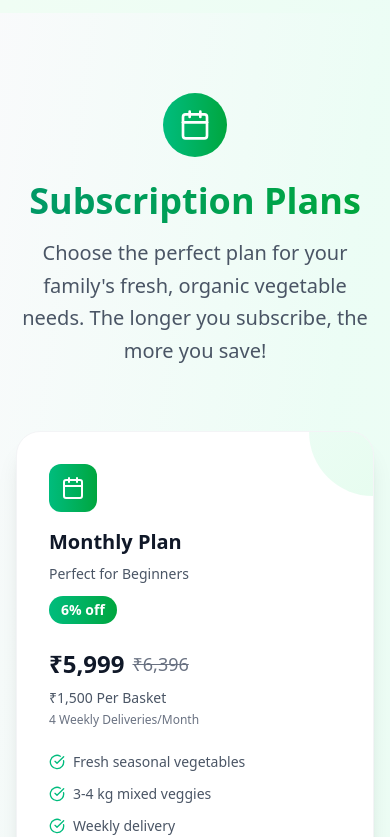
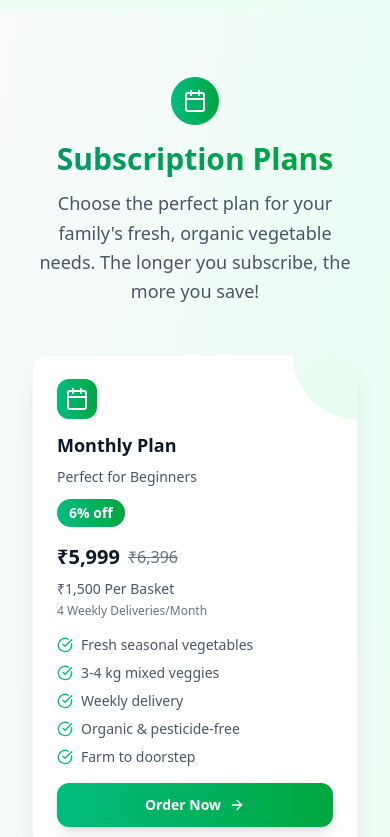
Before and after one commit to Kuldeepkant26/NaturallyGood, a React (Vite) app: page / in a window 390 px wide. Shown: the part 3780-4617 px from the top of the page. Built offline with nearby package versions, Linux system fonts and the light colour scheme.

Commit message:
Fixed responsive

```diff
--- a/src/components/ui/SubscriptionSection.jsx
+++ b/src/components/ui/SubscriptionSection.jsx
@@ -1,17 +1,10 @@
-import React, { useState, useRef } from 'react';
-import { motion, useInView, useMotionValue, useSpring, useTransform, AnimatePresence } from 'motion/react';
+import React, { useState } from 'react';
+import { motion, AnimatePresence } from 'motion/react';
 import { CheckCircle, Star, Zap, Calendar, Gift, ArrowRight, X, ShoppingBasket, Users, Clock } from 'lucide-react';
 
 const SubscriptionSection = () => {
   const [hoveredPlan, setHoveredPlan] = useState(null);
   const [selectedPlan, setSelectedPlan] = useState(null);
-  const ref = useRef(null);
-  const isInView = useInView(ref, { once: true, amount: 0.3 });
-
-  const x = useMotionValue(0);
-  const y = useMotionValue(0);
-  const rotateX = useSpring(useTransform(y, [-100, 100], [30, -30]));
-  const rotateY = useSpring(useTransform(x, [-100, 100], [-30, 30]));
 
   const subscriptionPlans = [
     {
@@ -170,46 +163,8 @@ const SubscriptionSection = () => {
     }
   ];
 
-  const containerVariants = {
-    hidden: { opacity: 0 },
-    visible: {
-      opacity: 1,
-      transition: {
-        staggerChildren: 0.2,
-        delayChildren: 0.3
-      }
-    }
-  };
-
-  const cardVariants = {
-    hidden: {
-      opacity: 0,
-      y: 50,
-      scale: 0.9,
-      rotateX: -15
-    },
-    visible: {
-      opacity: 1,
-      y: 0,
-      scale: 1,
-      rotateX: 0,
-      transition: {
-        type: "spring",
-        stiffness: 100,
-        damping: 15,
-        duration: 0.6
-      }
-    }
-  };
-
   const handleMouseMove = (event, planId) => {
-    if (hoveredPlan === planId) {
-      const rect = event.currentTarget.getBoundingClientRect();
-      const centerX = rect.left + rect.width / 2;
-      const centerY = rect.top + rect.height / 2;
-      x.set(event.clientX - centerX);
-      y.set(event.clientY - centerY);
-    }
+    // Remove complex mouse tracking for mobile compatibility
   };
 
   const handleWhatsAppOrder = (plan) => {
@@ -241,87 +196,50 @@ Please help me complete the subscription process. Thank you!`;
   };
 
   return (
-    <section ref={ref} className="py-20 bg-gradient-to-br from-gray-50 via-emerald-50 to-green-50 overflow-hidden">
+    <section className="py-16 sm:py-20 bg-gradient-to-br from-gray-50 via-emerald-50 to-green-50 overflow-hidden">
       <div className="max-w-7xl mx-auto px-4 sm:px-6 lg:px-8">
 
         {/* Header */}
-        <motion.div
-          initial={{ opacity: 0, y: -50 }}
-          animate={isInView ? { opacity: 1, y: 0 } : {}}
-          transition={{ duration: 0.8, ease: "easeOut" }}
-          className="text-center mb-16"
-        >
-          <motion.div
-            initial={{ scale: 0 }}
-            animate={isInView ? { scale: 1 } : {}}
-            transition={{ delay: 0.2, type: "spring", stiffness: 200 }}
-            className="inline-flex items-center justify-center w-16 h-16 bg-gradient-to-r from-emerald-500 to-green-600 rounded-full mb-6"
-          >
-            <Calendar className="w-8 h-8 text-white" />
-          </motion.div>
+        <div className="text-center mb-12 sm:mb-16">
+          <div className="inline-flex items-center justify-center w-12 h-12 sm:w-16 sm:h-16 bg-gradient-to-r from-emerald-500 to-green-600 rounded-full mb-4 sm:mb-6">
+            <Calendar className="w-6 h-6 sm:w-8 sm:h-8 text-white" />
+          </div>
 
-          <h2 className="text-4xl md:text-5xl font-bold text-gray-900 mb-4">
+          <h2 className="text-3xl sm:text-4xl md:text-5xl font-bold text-gray-900 mb-3 sm:mb-4">
             <span className="bg-gradient-to-r from-emerald-600 to-green-600 bg-clip-text text-transparent">
               Subscription Plans
             </span>
           </h2>
 
-          <motion.p
-            initial={{ opacity: 0 }}
-            animate={isInView ? { opacity: 1 } : {}}
-            transition={{ delay: 0.4 }}
-            className="text-xl text-gray-600 max-w-3xl mx-auto leading-relaxed"
-          >
+          <p className="text-lg sm:text-xl text-gray-600 max-w-3xl mx-auto leading-relaxed px-4">
             Choose the perfect plan for your family's fresh, organic vegetable needs.
             The longer you subscribe, the more you save!
-          </motion.p>
-        </motion.div>
+          </p>
+        </div>
 
         {/* Subscription Cards */}
-        <motion.div
-          variants={containerVariants}
-          initial="hidden"
-          animate={isInView ? "visible" : "hidden"}
-          className="grid grid-cols-1 md:grid-cols-2 lg:grid-cols-4 gap-8"
-        >
+        <div className="grid grid-cols-1 sm:grid-cols-2 lg:grid-cols-3 xl:grid-cols-4 gap-4 sm:gap-6 lg:gap-8 px-4 sm:px-0">
           {subscriptionPlans.map((plan, index) => (
-            <motion.div
+            <div
               key={plan.id}
-              variants={cardVariants}
-              style={{
-                rotateX: hoveredPlan === plan.id ? rotateX : 0,
-                rotateY: hoveredPlan === plan.id ? rotateY : 0,
-              }}
               onMouseMove={(e) => handleMouseMove(e, plan.id)}
               onMouseEnter={() => setHoveredPlan(plan.id)}
               onMouseLeave={() => {
                 setHoveredPlan(null);
-                x.set(0);
-                y.set(0);
               }}
               onClick={() => handlePlanClick(plan)}
-              whileHover={{
-                scale: 1.05,
-                y: -10,
-                transition: { type: "spring", stiffness: 400, damping: 25 }
-              }}
-              className={`relative group cursor-pointer transform-gpu`}
+              className={`relative group cursor-pointer transform-gpu hover:scale-105 hover:-translate-y-2 transition-all duration-300`}
             >
               {/* Popular Badge */}
               {plan.popular && (
-                <motion.div
-                  initial={{ scale: 0, rotate: -45 }}
-                  animate={{ scale: 1, rotate: 0 }}
-                  transition={{ delay: 0.5 + index * 0.1, type: "spring" }}
-                  className="absolute -top-3 -right-3 z-10"
-                >
+                <div className="absolute -top-3 -right-3 z-10">
                   <div className="bg-gradient-to-r from-orange-500 to-red-500 text-white text-xs font-bold px-3 py-1 rounded-full shadow-lg">
                     POPULAR
                   </div>
-                </motion.div>
+                </div>
               )}
 
-              <div className={`relative bg-white rounded-3xl p-8 shadow-xl border border-gray-100 overflow-hidden h-full flex flex-col transition-all duration-300 group-hover:shadow-2xl`}>
+              <div className={`relative bg-white rounded-2xl sm:rounded-3xl p-6 sm:p-8 shadow-xl border border-gray-100 overflow-hidden h-full flex flex-col transition-all duration-300 group-hover:shadow-2xl`}>
 
                 {/* Background Gradient */}
                 <div className={`absolute inset-0 bg-gradient-to-br ${plan.color} opacity-0 group-hover:opacity-5 transition-opacity duration-300`} />
@@ -330,14 +248,14 @@ Please help me complete the subscription process. Thank you!`;
                 <div className="absolute top-0 right-0 w-32 h-32 bg-gradient-to-br from-emerald-200/20 to-green-300/20 rounded-full -translate-y-16 translate-x-16 group-hover:scale-150 transition-transform duration-700" />
 
                 {/* Header */}
-                <div className="relative z-10 mb-6">
-                  <div className={`inline-flex items-center justify-center w-12 h-12 bg-gradient-to-r ${plan.color} rounded-xl mb-4 group-hover:scale-110 transition-transform duration-300`}>
+                <div className="relative z-10 mb-4 sm:mb-6">
+                  <div className={`inline-flex items-center justify-center w-10 h-10 sm:w-12 sm:h-12 bg-gradient-to-r ${plan.color} rounded-xl mb-3 sm:mb-4 group-hover:scale-110 transition-transform duration-300`}>
                     <div className="text-white">
                       {plan.icon}
                     </div>
                   </div>
 
-                  <h3 className="text-xl font-bold text-gray-900 mb-2">{plan.title}</h3>
+                  <h3 className="text-lg sm:text-xl font-bold text-gray-900 mb-2">{plan.title}</h3>
                   <p className="text-sm text-gray-600 mb-3">{plan.subtitle}</p>
 
                   {/* Discount Badge */}
@@ -347,29 +265,26 @@ Please help me complete the subscription process. Thank you!`;
                 </div>
 
                 {/* Pricing */}
-                <div className="relative z-10 mb-6">
+                <div className="relative z-10 mb-4 sm:mb-6">
                   <div className="flex items-center mb-2">
-                    <span className="text-2xl font-bold text-gray-900">{plan.discountedPrice}</span>
-                    <span className="text-lg text-gray-500 line-through ml-2">{plan.originalPrice}</span>
+                    <span className="text-xl sm:text-2xl font-bold text-gray-900">{plan.discountedPrice}</span>
+                    <span className="text-base sm:text-lg text-gray-500 line-through ml-2">{plan.originalPrice}</span>
                   </div>
                   <p className="text-sm text-gray-600 mb-1">{plan.pricePerBasket}</p>
                   <p className="text-xs text-gray-500">{plan.duration}</p>
                 </div>
 
                 {/* Features */}
-                <div className="relative z-10 flex-grow mb-6">
-                  <ul className="space-y-3">
+                <div className="relative z-10 flex-grow mb-4 sm:mb-6">
+                  <ul className="space-y-2 sm:space-y-3">
                     {plan.features.map((feature, featureIndex) => (
-                      <motion.li
+                      <li
                         key={featureIndex}
-                        initial={{ opacity: 0, x: -20 }}
-                        animate={isInView ? { opacity: 1, x: 0 } : {}}
-                        transition={{ delay: 0.6 + index * 0.1 + featureIndex * 0.1 }}
                         className="flex items-center text-sm text-gray-600"
                       >
                         <CheckCircle className="w-4 h-4 text-emerald-500 mr-2 flex-shrink-0" />
                         {feature}
-                      </motion.li>
+                      </li>
                     ))}
                   </ul>
                 </div>
@@ -382,23 +297,19 @@ Please help me complete the subscription process. Thank you!`;
                     e.stopPropagation();
                     handleWhatsAppOrder(plan);
                   }}
-                  className={`relative z-10 w-full bg-gradient-to-r ${plan.color} text-white font-semibold py-3 px-6 rounded-xl shadow-lg hover:shadow-xl transition-all duration-300 flex items-center justify-center group/button`}
+                  className={`relative z-10 w-full bg-gradient-to-r ${plan.color} text-white font-semibold py-3 px-4 sm:px-6 rounded-xl shadow-lg hover:shadow-xl transition-all duration-300 flex items-center justify-center group/button text-sm sm:text-base touch-manipulation`}
+                  style={{ WebkitTapHighlightColor: 'transparent' }}
                 >
                   <span>Order Now</span>
                   <ArrowRight className="w-4 h-4 ml-2 group-hover/button:translate-x-1 transition-transform duration-200" />
                 </motion.button>
               </div>
-            </motion.div>
+            </div>
           ))}
-        </motion.div>
+        </div>
 
         {/* Bottom CTA */}
-        <motion.div
-          initial={{ opacity: 0, y: 50 }}
-          animate={isInView ? { opacity: 1, y: 0 } : {}}
-          transition={{ delay: 1.2 }}
-          className="text-center mt-16"
-        >
+        <div className="text-center mt-12 sm:mt-16">
           <p className="text-gray-600 mb-6">
             Have questions? Need a custom plan?
           </p>
@@ -408,12 +319,13 @@ Please help me complete the subscription process. Thank you!`;
             rel="noopener noreferrer"
             whileHover={{ scale: 1.05 }}
             whileTap={{ scale: 0.95 }}
-            className="inline-flex items-center bg-green-500 hover:bg-green-600 text-white font-semibold px-8 py-3 rounded-full shadow-lg transition-all duration-300"
+            className="inline-flex items-center bg-green-500 hover:bg-green-600 text-white font-semibold px-6 sm:px-8 py-3 rounded-full shadow-lg transition-all duration-300 text-sm sm:text-base touch-manipulation"
+            style={{ WebkitTapHighlightColor: 'transparent' }}
           >
             <span>Contact Us on WhatsApp</span>
-            <ArrowRight className="w-5 h-5 ml-2" />
+            <ArrowRight className="w-4 h-4 sm:w-5 sm:h-5 ml-2" />
           </motion.a>
-        </motion.div>
+        </div>
 
         {/* Subscription Detail Modal */}
         <AnimatePresence>
@@ -422,7 +334,7 @@ Please help me complete the subscription process. Thank you!`;
               initial={{ opacity: 0 }}
               animate={{ opacity: 1 }}
               exit={{ opacity: 0 }}
-              className="fixed inset-0 bg-black/50 flex items-center justify-center z-50 p-4"
+              className="fixed inset-0 bg-black/50 flex items-center justify-center z-50 p-2 sm:p-4"
               onClick={closeModal}
             >
               <motion.div
@@ -430,92 +342,93 @@ Please help me complete the subscription process. Thank you!`;
                 animate={{ scale: 1, opacity: 1 }}
                 exit={{ scale: 0.9, opacity: 0 }}
                 transition={{ type: "spring", stiffness: 300, damping: 30 }}
-                className="bg-white rounded-3xl max-w-4xl w-full max-h-[90vh] overflow-y-auto"
+                className="bg-white rounded-2xl sm:rounded-3xl max-w-4xl w-full max-h-[95vh] sm:max-h-[90vh] overflow-y-auto"
                 onClick={(e) => e.stopPropagation()}
               >
-                <div className="p-8">
+                <div className="p-4 sm:p-8">
                   {/* Close Button */}
-                  <div className="flex justify-end mb-4">
+                  <div className="flex justify-end mb-2 sm:mb-4">
                     <button
                       onClick={closeModal}
-                      className="p-2 hover:bg-gray-100 rounded-full transition-colors"
+                      className="p-2 hover:bg-gray-100 rounded-full transition-colors touch-manipulation"
+                      style={{ WebkitTapHighlightColor: 'transparent' }}
                     >
-                      <X className="w-6 h-6 text-gray-500" />
+                      <X className="w-5 h-5 sm:w-6 sm:h-6 text-gray-500" />
                     </button>
                   </div>
 
-                  <div className="grid grid-cols-1 lg:grid-cols-2 gap-8">
+                  <div className="grid grid-cols-1 lg:grid-cols-2 gap-6 sm:gap-8">
                     {/* Plan Overview */}
-                    <div className="space-y-6">
+                    <div className="space-y-4 sm:space-y-6">
                       {/* Plan Header */}
                       <div>
                         <div className="flex items-center mb-4">
-                          <div className={`inline-flex items-center justify-center w-16 h-16 bg-gradient-to-r ${selectedPlan.color} rounded-2xl mr-4`}>
+                          <div className={`inline-flex items-center justify-center w-12 h-12 sm:w-16 sm:h-16 bg-gradient-to-r ${selectedPlan.color} rounded-xl sm:rounded-2xl mr-3 sm:mr-4`}>
                             <div className="text-white">
                               {selectedPlan.icon}
                             </div>
                           </div>
                           <div>
-                            <h2 className="text-3xl font-bold text-gray-900">
+                            <h2 className="text-2xl sm:text-3xl font-bold text-gray-900">
                               {selectedPlan.title}
                             </h2>
-                            <p className="text-lg text-gray-600">{selectedPlan.subtitle}</p>
+                            <p className="text-base sm:text-lg text-gray-600">{selectedPlan.subtitle}</p>
                           </div>
                         </div>
 
                         {/* Popular Badge */}
                         {selectedPlan.popular && (
-                          <div className="inline-block bg-gradient-to-r from-orange-500 to-red-500 text-white text-sm font-bold px-4 py-2 rounded-full mb-4">
+                          <div className="inline-block bg-gradient-to-r from-orange-500 to-red-500 text-white text-sm font-bold px-3 sm:px-4 py-2 rounded-full mb-4">
                             🔥 MOST POPULAR CHOICE
                           </div>
                         )}
                       </div>
 
                       {/* Pricing */}
-                      <div className="bg-gradient-to-r from-gray-50 to-gray-100 rounded-2xl p-6">
+                      <div className="bg-gradient-to-r from-gray-50 to-gray-100 rounded-xl sm:rounded-2xl p-4 sm:p-6">
                         <div className="flex items-center justify-between mb-4">
                           <div>
                             <div className="flex items-center mb-2">
-                              <span className="text-3xl font-bold text-gray-900">{selectedPlan.discountedPrice}</span>
-                              <span className="text-xl text-gray-500 line-through ml-3">{selectedPlan.originalPrice}</span>
+                              <span className="text-2xl sm:text-3xl font-bold text-gray-900">{selectedPlan.discountedPrice}</span>
+                              <span className="text-lg sm:text-xl text-gray-500 line-through ml-2 sm:ml-3">{selectedPlan.originalPrice}</span>
                             </div>
-                            <p className="text-lg font-semibold text-green-600">{selectedPlan.pricePerBasket}</p>
+                            <p className="text-base sm:text-lg font-semibold text-green-600">{selectedPlan.pricePerBasket}</p>
                           </div>
-                          <div className={`bg-gradient-to-r ${selectedPlan.color} text-white text-lg font-bold px-4 py-2 rounded-full`}>
+                          <div className={`bg-gradient-to-r ${selectedPlan.color} text-white text-base sm:text-lg font-bold px-3 sm:px-4 py-2 rounded-full`}>
                             {selectedPlan.discount}
                           </div>
                         </div>
-                        <p className="text-gray-600">{selectedPlan.duration}</p>
+                        <p className="text-sm sm:text-base text-gray-600">{selectedPlan.duration}</p>
                       </div>
 
                       {/* Plan Details */}
-                      <div className="grid grid-cols-2 gap-4">
-                        <div className="flex items-center p-4 bg-blue-50 rounded-xl">
-                          <Users className="w-6 h-6 text-blue-500 mr-3" />
+                      <div className="grid grid-cols-1 sm:grid-cols-2 gap-3 sm:gap-4">
+                        <div className="flex items-center p-3 sm:p-4 bg-blue-50 rounded-xl">
+                          <Users className="w-5 h-5 sm:w-6 sm:h-6 text-blue-500 mr-2 sm:mr-3" />
                           <div>
-                            <p className="text-sm text-gray-600">Ideal for</p>
-                            <p className="font-semibold">{selectedPlan.familySize}</p>
+                            <p className="text-xs sm:text-sm text-gray-600">Ideal for</p>
+                            <p className="text-sm sm:text-base font-semibold">{selectedPlan.familySize}</p>
                           </div>
                         </div>
-                        <div className="flex items-center p-4 bg-green-50 rounded-xl">
-                          <Clock className="w-6 h-6 text-green-500 mr-3" />
+                        <div className="flex items-center p-3 sm:p-4 bg-green-50 rounded-xl">
+                          <Clock className="w-5 h-5 sm:w-6 sm:h-6 text-green-500 mr-2 sm:mr-3" />
                           <div>
-                            <p className="text-sm text-gray-600">Delivery</p>
-                            <p className="font-semibold">{selectedPlan.deliveryWindow}</p>
+                            <p className="text-xs sm:text-sm text-gray-600">Delivery</p>
+                            <p className="text-sm sm:text-base font-semibold">{selectedPlan.deliveryWindow}</p>
                           </div>
                         </div>
                       </div>
                     </div>
 
                     {/* Plan Features */}
-                    <div className="space-y-6">
+                    <div className="space-y-4 sm:space-y-6">
                       {/* What's Included */}
                       <div>
-                        <h3 className="text-2xl font-semibold text-gray-900 mb-4">What's Included</h3>
-                        <ul className="space-y-3">
+                        <h3 className="text-xl sm:text-2xl font-semibold text-gray-900 mb-3 sm:mb-4">What's Included</h3>
+                        <ul className="space-y-2 sm:space-y-3">
                           {selectedPlan.detailedFeatures.map((feature, index) => (
-                            <li key={index} className="flex items-start text-gray-600">
-                              <CheckCircle className="w-5 h-5 text-green-500 mr-3 flex-shrink-0 mt-0.5" />
+                            <li key={index} className="flex items-start text-sm sm:text-base text-gray-600">
+                              <CheckCircle className="w-4 h-4 sm:w-5 sm:h-5 text-green-500 mr-2 sm:mr-3 flex-shrink-0 mt-0.5" />
                               {feature}
                             </li>
                           ))}
@@ -524,11 +437,11 @@ Please help me complete the subscription process. Thank you!`;
 
                       {/* Benefits */}
                       <div>
-                        <h3 className="text-2xl font-semibold text-gray-900 mb-4">Key Benefits</h3>
-                        <ul className="space-y-3">
+                        <h3 className="text-xl sm:text-2xl font-semibold text-gray-900 mb-3 sm:mb-4">Key Benefits</h3>
+                        <ul className="space-y-2 sm:space-y-3">
                           {selectedPlan.benefits.map((benefit, index) => (
-                            <li key={index} className="flex items-start text-gray-600">
-                              <Star className="w-5 h-5 text-yellow-500 mr-3 flex-shrink-0 mt-0.5" />
+                            <li key={index} className="flex items-start text-sm sm:text-base text-gray-600">
+                              <Star className="w-4 h-4 sm:w-5 sm:h-5 text-yellow-500 mr-2 sm:mr-3 flex-shrink-0 mt-0.5" />
                               {benefit}
                             </li>
                           ))}
@@ -540,14 +453,15 @@ Please help me complete the subscription process. Thank you!`;
                         onClick={handleSubscribeNow}
                         whileHover={{ scale: 1.02 }}
                         whileTap={{ scale: 0.98 }}
-                        className={`w-full bg-gradient-to-r ${selectedPlan.color} text-white font-bold py-4 px-6 rounded-2xl shadow-lg hover:shadow-xl transition-all duration-300 flex items-center justify-center space-x-2`}
+                        className={`w-full bg-gradient-to-r ${selectedPlan.color} text-white font-bold py-3 sm:py-4 px-4 sm:px-6 rounded-xl sm:rounded-2xl shadow-lg hover:shadow-xl transition-all duration-300 flex items-center justify-center space-x-2 text-sm sm:text-base touch-manipulation`}
+                        style={{ WebkitTapHighlightColor: 'transparent' }}
                       >
-                        <ShoppingBasket className="w-6 h-6" />
+                        <ShoppingBasket className="w-5 h-5 sm:w-6 sm:h-6" />
                         <span>Subscribe Now via WhatsApp</span>
                       </motion.button>
 
                       {/* Money Back Guarantee */}
-                      <div className="text-center p-4 bg-green-50 rounded-xl">
+                      <div className="text-center p-3 sm:p-4 bg-green-50 rounded-xl">
                         <p className="text-sm text-green-700 font-semibold">
                           💚 100% Satisfaction Guaranteed
                         </p>
```
